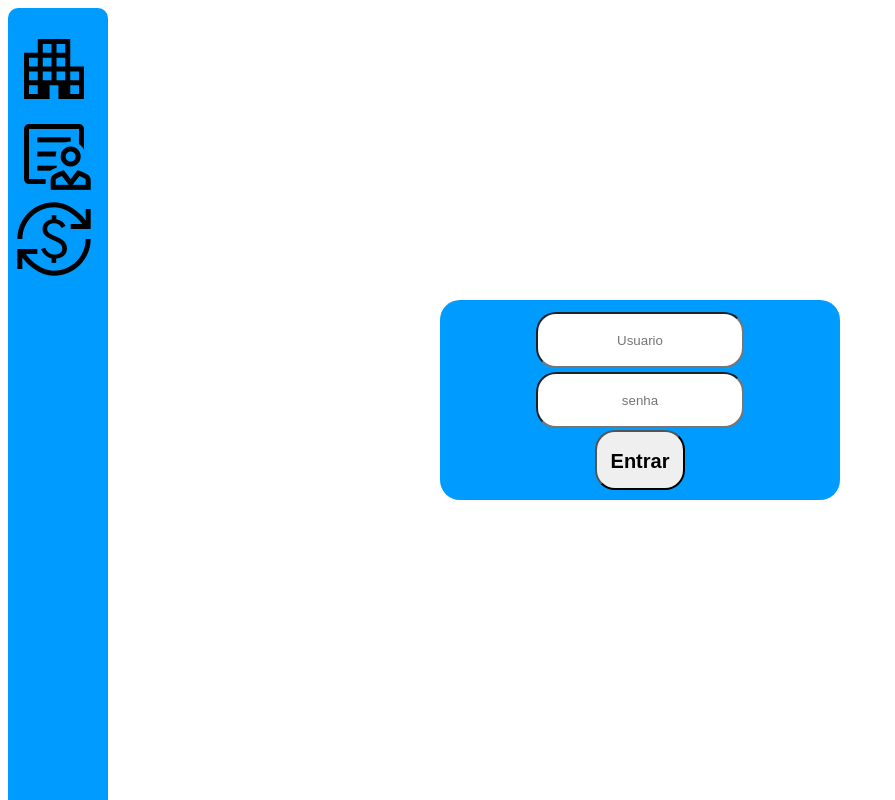
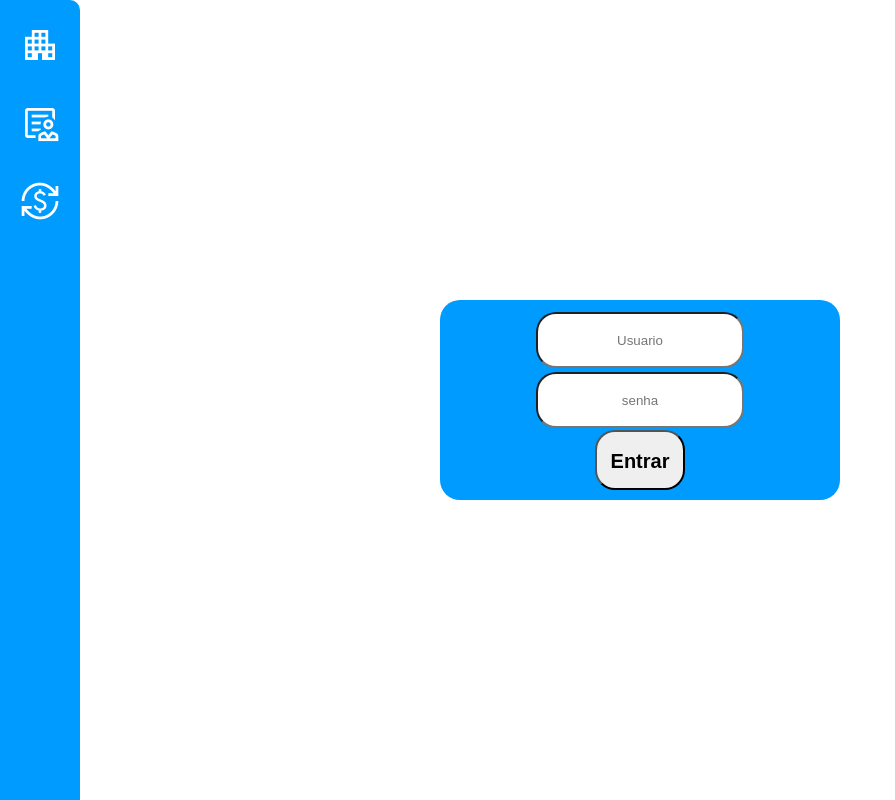
Before and after one commit to CristianGluchak/Frontier, an Angular app: page /login in a window 1280 px wide. Shown: the whole page, without its empty margins (0-895 px from the left). Built offline with nearby package versions, Linux system fonts and the light colour scheme.

Commit message:
Feat: alteracoes de toolbar

```diff
--- a/src/app/toolbar/toolbar.component.css
+++ b/src/app/toolbar/toolbar.component.css
@@ -1,21 +1,32 @@
 #toolbar {
-    height: 100%;
-    width: 100px;
+    height: 100vh; /* Usa 100% da altura da tela */
+    width: 60px; /* Reduzi um pouco a largura para um design mais moderno */
     position: fixed;
-    top: 2;
-    left: 3;
+    top: 0; /* Agora a barra começa no topo */
+    left: 0;
     background-color: #009BFF;
-    padding-top: 20px;
-    border-radius: 10px;
-
+    padding: 15px 10px;
+    border-radius: 0 10px 10px 0; /* Arredondado apenas no lado direito */
+    display: flex;
+    flex-direction: column;
+    align-items: center;
+    gap: 15px; /* Espaçamento automático entre os botões */
 }
 
 .material-symbols-outlined {
-    background-color: #009BFF;
-    font-size: 80px;
+    font-size: 40px; /* Reduzi o tamanho para melhor proporção */
+    color: white; /* Melhor contraste */
 }
 
 .buttonToolBar {
-    background-color: #009BFF;
+    background-color: transparent; /* Remove cor desnecessária */
     border: none;
+    cursor: pointer;
+    padding: 10px;
+    transition: background 0.3s ease;
+    border-radius: 50%; /* Mantém o botão arredondado */
 }
+
+.buttonToolBar:hover {
+    background-color: rgba(255, 255, 255, 0.2); /* Efeito hover mais sutil */
+}
--- a/src/app/toolbar/toolbar.component.html
+++ b/src/app/toolbar/toolbar.component.html
@@ -1,21 +1,16 @@
 <link rel="stylesheet"
     href="https://fonts.googleapis.com/css2?family=Material+Symbols+Outlined:opsz,wght,FILL,GRAD@24,400,0,0" />
-<div id="toolbar" *ngIf="mostrarToolBar" class="col s1">
-    <button class="buttonToolBar" (click)="goToEmpresa()">
-        <span class="material-symbols-outlined">
-            apartment
-        </span>
+
+<div id="toolbar" *ngIf="mostrarToolBar">
+    <button class="buttonToolBar" (click)="goToEmpresa()" mat-icon-button>
+        <span class="material-symbols-outlined">apartment</span>
     </button>
-    <br>
-    <button class="buttonToolBar" (click)="goToCadastroFuncionario()">
-        <span class="material-symbols-outlined">
-            clinical_notes
-        </span>
+
+    <button class="buttonToolBar" (click)="goToCadastroFuncionario()" mat-icon-button>
+        <span class="material-symbols-outlined">clinical_notes</span>
     </button>
-    <br>
-    <button class="buttonToolBar" (click)="goToCalcularFolha()">
-        <span class="material-symbols-outlined">
-            currency_exchange
-        </span>
+
+    <button class="buttonToolBar" (click)="goToCalcularFolha()" mat-icon-button>
+        <span class="material-symbols-outlined">currency_exchange</span>
     </button>
 </div>
--- a/src/app/toolbar/toolbar.component.ts
+++ b/src/app/toolbar/toolbar.component.ts
@@ -26,17 +26,14 @@ export class ToolbarComponent implements OnInit {
 
   goToEmpresa() {
     this.router.navigate(['/empresa'])
-    return console.log("caminho para editar empresa logada");
   }
 
   goToCadastroPessoa() {
     this.router.navigate(['/pessoa'])
-    return console.log("caminho para cadastrar pessoa");
   }
 
   goToCadastroFuncionario() {
     this.router.navigate(['/funcionario'])
-    return console.log("caminho para cadastrar funcionario");
   }
 
   goToCalcularFolha() {
```
